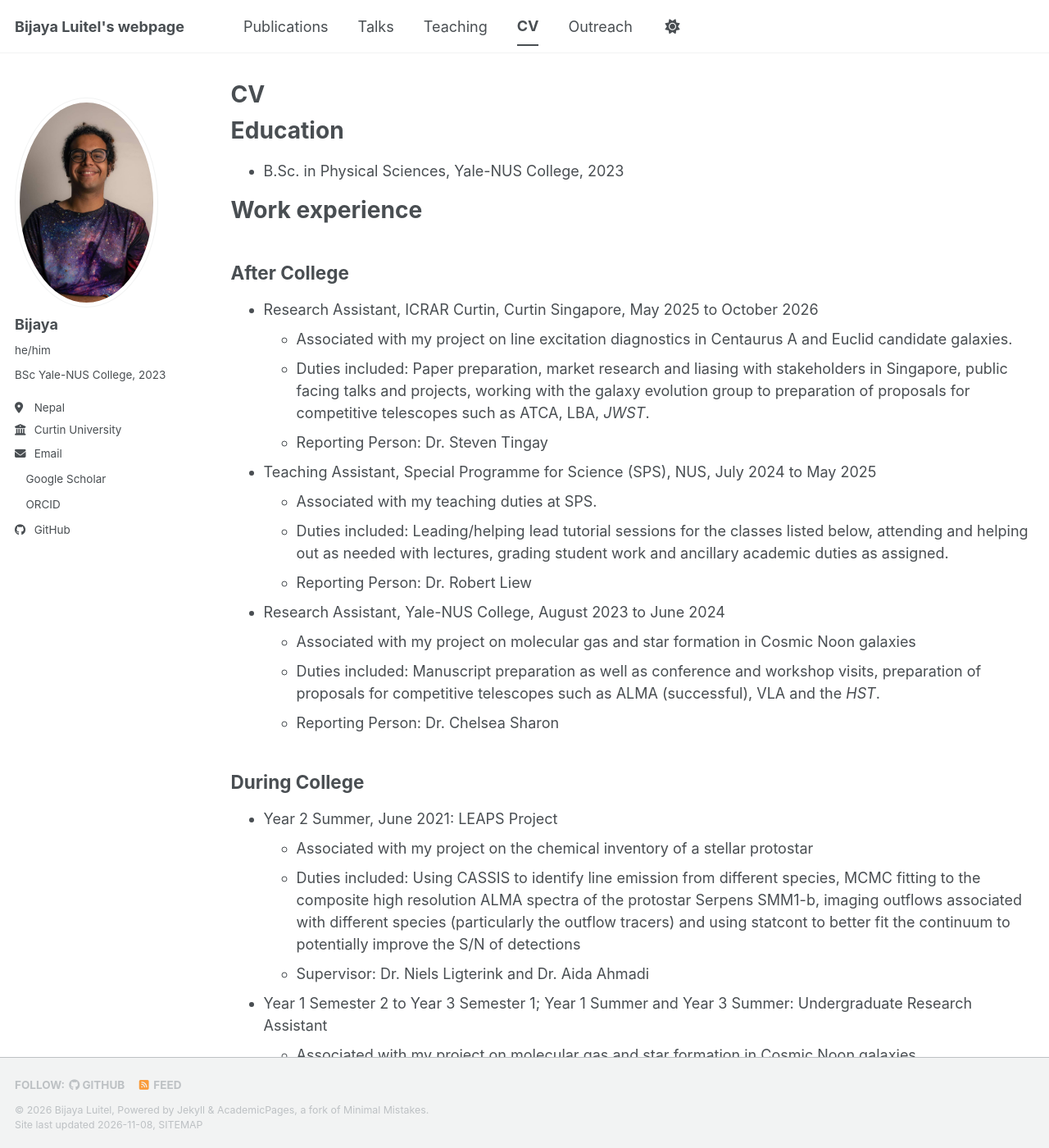
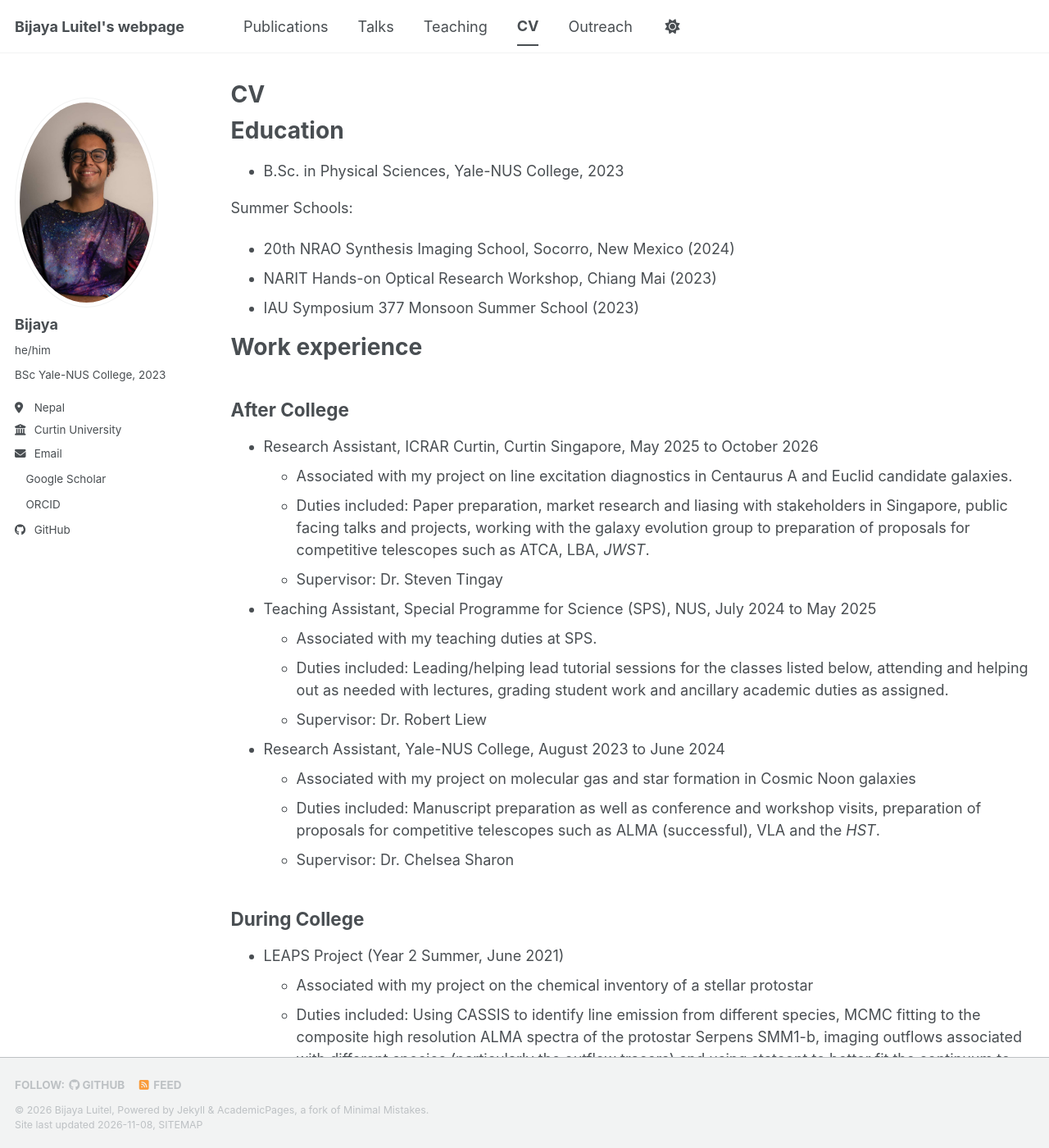
Before and after one commit to bijayaluitel/bijayaluitel.github.io, a Jekyll site: the page built from _pages/cv.md, in a window 1280 px wide and 1400 px high. Shown: the whole window at 82% size. Built offline with Jekyll 4.4.1, drawn with Linux system fonts in a browser that asks for light colours; a style sheet for code colours, icons or effects is not loaded; some of the changed text lies outside the part shown.

Commit message:
Some updates
A few updates to the website

```diff
--- a/_pages/cv.md
+++ b/_pages/cv.md
@@ -13,6 +13,11 @@ Education
 ======
 * B.Sc. in Physical Sciences, Yale-NUS College, 2023
 
+Summer Schools:
+* 20th NRAO Synthesis Imaging School, Socorro, New Mexico (2024)
+* NARIT Hands-on Optical Research Workshop, Chiang Mai (2023)
+* IAU Symposium 377 Monsoon Summer School (2023)
+
 Work experience
 ======
 
@@ -21,29 +26,29 @@ After College
 * Research Assistant, ICRAR Curtin, Curtin Singapore, May 2025 to October 2026
 	* Associated with my project on line excitation diagnostics in Centaurus A and Euclid candidate galaxies.
 	* Duties included: Paper preparation, market research and liasing with stakeholders in Singapore, public facing talks and projects, working with the galaxy evolution group to  preparation of proposals for competitive telescopes such as ATCA, LBA, *JWST*.
-	* Reporting Person: Dr. Steven Tingay
+	* Supervisor: Dr. Steven Tingay
 
 
 * Teaching Assistant, Special Programme for Science (SPS), NUS, July 2024 to May 2025
 	* Associated with my teaching duties at SPS.
 	* Duties included: Leading/helping lead tutorial sessions for the classes listed below, attending and helping out as needed with lectures, grading student work and ancillary academic duties as assigned.
-	* Reporting Person: Dr. Robert Liew
+	* Supervisor: Dr. Robert Liew
 
 * Research Assistant, Yale-NUS College, August 2023 to June 2024
 	* Associated with my project on molecular gas and star formation in Cosmic Noon galaxies
 	* Duties included: Manuscript preparation as well as conference and workshop visits, preparation of proposals for competitive telescopes such as ALMA (successful), VLA and the *HST*.
-	* Reporting Person: Dr. Chelsea Sharon
+	* Supervisor: Dr. Chelsea Sharon
 
 During College
 -------
 
 
-* Year 2 Summer, June 2021: LEAPS Project
+* LEAPS Project (Year 2 Summer, June 2021)
   * Associated with my project on the chemical inventory of a stellar protostar
   * Duties included: Using CASSIS to identify line emission from different species, MCMC fitting to the composite high resolution ALMA spectra of the protostar Serpens SMM1-b, imaging outflows associated with different species (particularly the outflow tracers) and using statcont to better fit the continuum to potentially improve the S/N of detections
   * Supervisor: Dr. Niels Ligterink and Dr. Aida Ahmadi
 
-* Year 1 Semester 2 to Year 3 Semester 1; Year 1 Summer and Year 3 Summer: Undergraduate Research Assistant
+* Undergraduate Research Assistant (Year 1 Semester 2 to Year 3 Semester 1; Year 1 Summer and Year 3 Summer)
   * Associated with my project on molecular gas and star formation in Cosmic Noon galaxies
   * Duties included: Reducing, calibrating and imaging VLA/ALMA data. Took part in journal club discussions (when held) and helped newer members of the research group get more comfortable with scripting and pipelines.
   * Supervisor: Dr. Chelsea Sharon
--- a/_pages/teaching.html
+++ b/_pages/teaching.html
@@ -4,7 +4,7 @@ title: "Teaching"
 permalink: /teaching/
 author_profile: true
 ---
-
+<p> For more details about specific courses taught, please click the heading of the corresponding position.</p>
 {% include base_path %}
 
 {% for post in site.teaching reversed %}
```
Also changed, not shown: other parts of _pages/cv.md (+3 -0 lines), _publications/thesis_paper.md (+1 -1 lines), _talks/2022-09-29-poster.md (+2 -1 lines), _teaching/yale_nus.md (+1 -1 lines).
